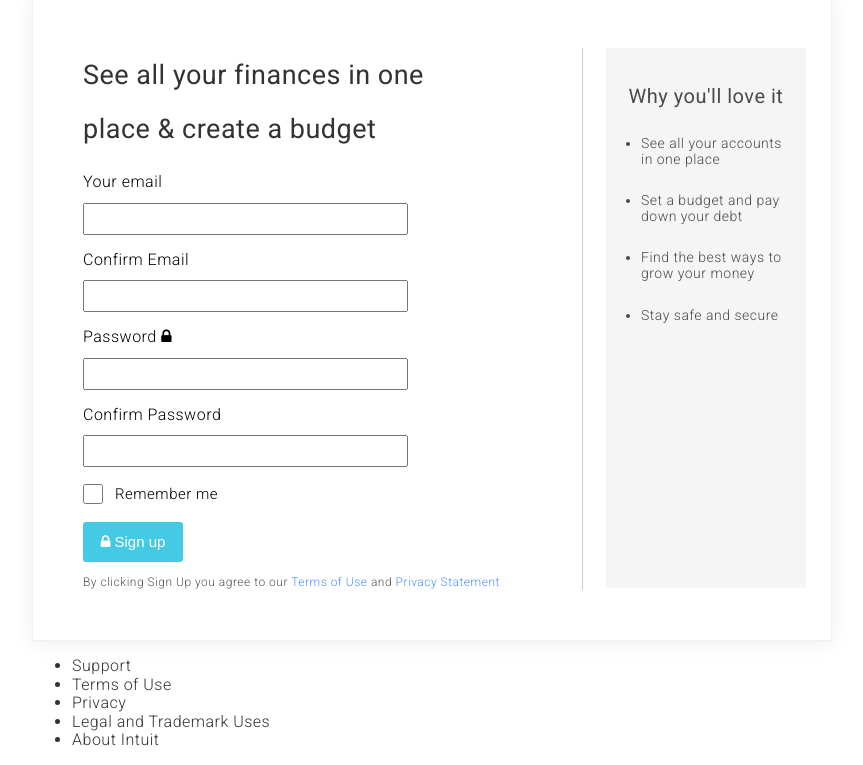
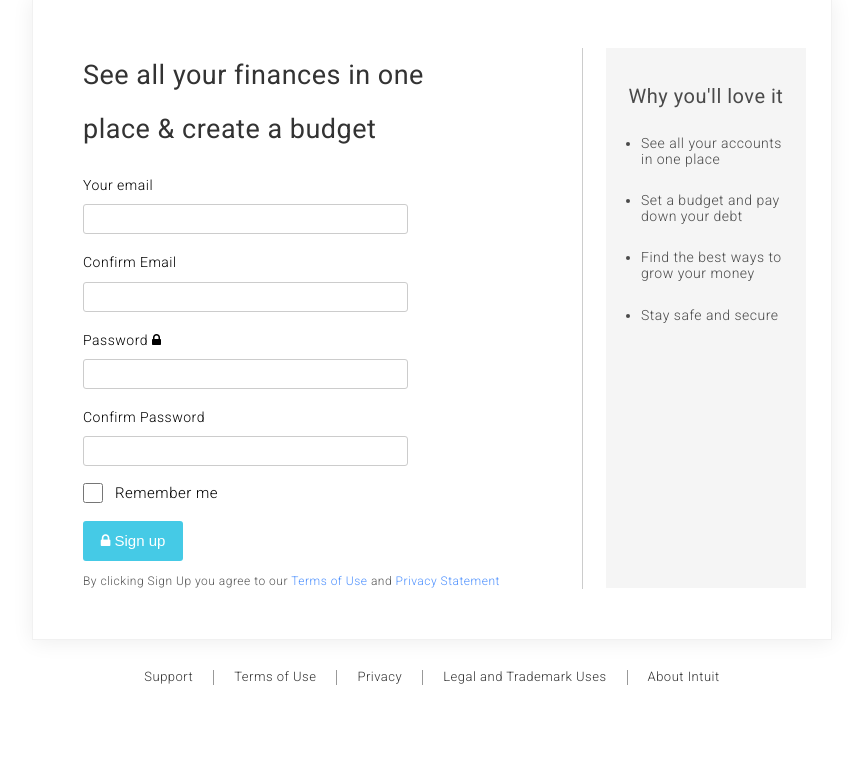
Before and after one commit to ryanjmack/mint.com-signup, a plain HTML site: page index.html in a window 1280 px wide. Shown: the part 113-878 px from the top of the page, without its empty margins (208-1071 px from the left). Drawn offline with Linux system fonts and the light colour scheme.

Commit message:
Styled footer

```diff
--- a/css/master.css
+++ b/css/master.css
@@ -41,6 +41,7 @@ header ul {
 header a {
   color: inherit;
   text-decoration: none;
+  letter-spacing: 1px;
 }
 
 header li {
@@ -72,7 +73,6 @@ main section {
 section div {
   width: 100%;
   max-width: 400px;
-  display: flex;
 }
 
 section h1 {
@@ -84,19 +84,23 @@ section h1 {
 
 section label {
   display: block;
-  margin: 16px 0 11px;
+  margin: 20px 0 11px;
 }
 
 section form {
   width: 100%;
   max-width: 325px;
   padding-top: 1px;
+  font-size: 14px;
   color: black;
 }
 
 section input {
   width: 100%;
-  height: 32px;
+  height: 30px;
+  border: none;
+  border: 1px solid #CCC;
+  border-radius: 3px;
 }
 
 section span {
@@ -150,7 +154,13 @@ aside {
   padding: 20px 10px 40px;
 }
 
-aside h2 {font-weight: 400;font-size: 20px;height: 25px;text-align: center;margin-bottom: 0;}
+aside h2 {
+  font-weight: 400;
+  font-size: 20px;
+  height: 25px;
+  text-align: center;
+  margin-bottom: 0;
+}
 
 aside ul {
   padding-left: 20px;
@@ -163,6 +173,26 @@ aside li {
   margin: 25px 5px;
 }
 
+footer {
+  margin: 30px 0;
+  font-size: 13px;
+  display: flex;
+  flex-wrap: wrap;
+  justify-content: center;
+}
+
+footer a {
+  padding: 0 20px;
+  text-decoration: none;
+  margin-bottom: 30px;
+  border-right: 1px solid #999;
+  color: #353535;
+}
+
+footer a:last-child {
+  border-right: none;
+}
+
 @media screen and (max-width: 767px) {
   aside {
     display: none;
--- a/index.html
+++ b/index.html
@@ -64,13 +64,11 @@
     </main>
 
     <footer>
-      <ul>
-        <li>Support</li>
-        <li>Terms of Use</li>
-        <li>Privacy</li>
-        <li>Legal and Trademark Uses</li>
-        <li>About Intuit</li>
-      </ul>
+      <a href="#">Support</a>
+      <a href="#">Terms of Use</a>
+      <a href="#">Privacy</a>
+      <a href="#">Legal and Trademark Uses</a>
+      <a href="#">About Intuit</a>
     </footer>
 
   </body>
```
